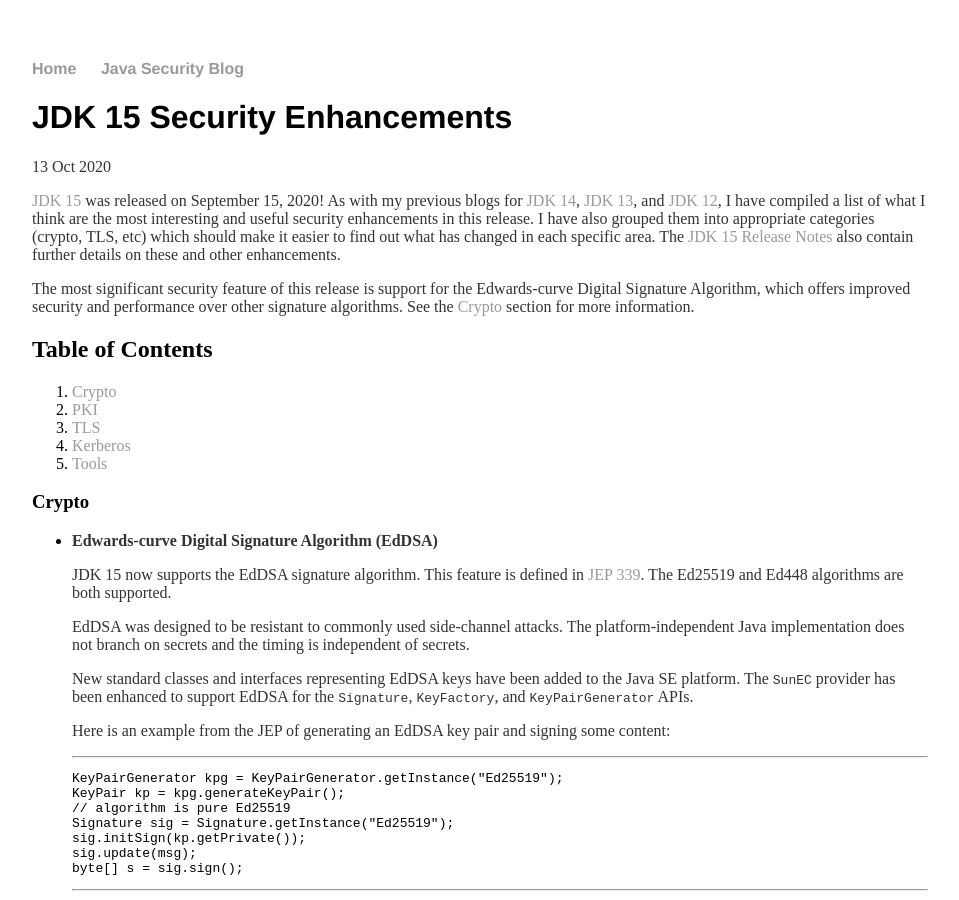
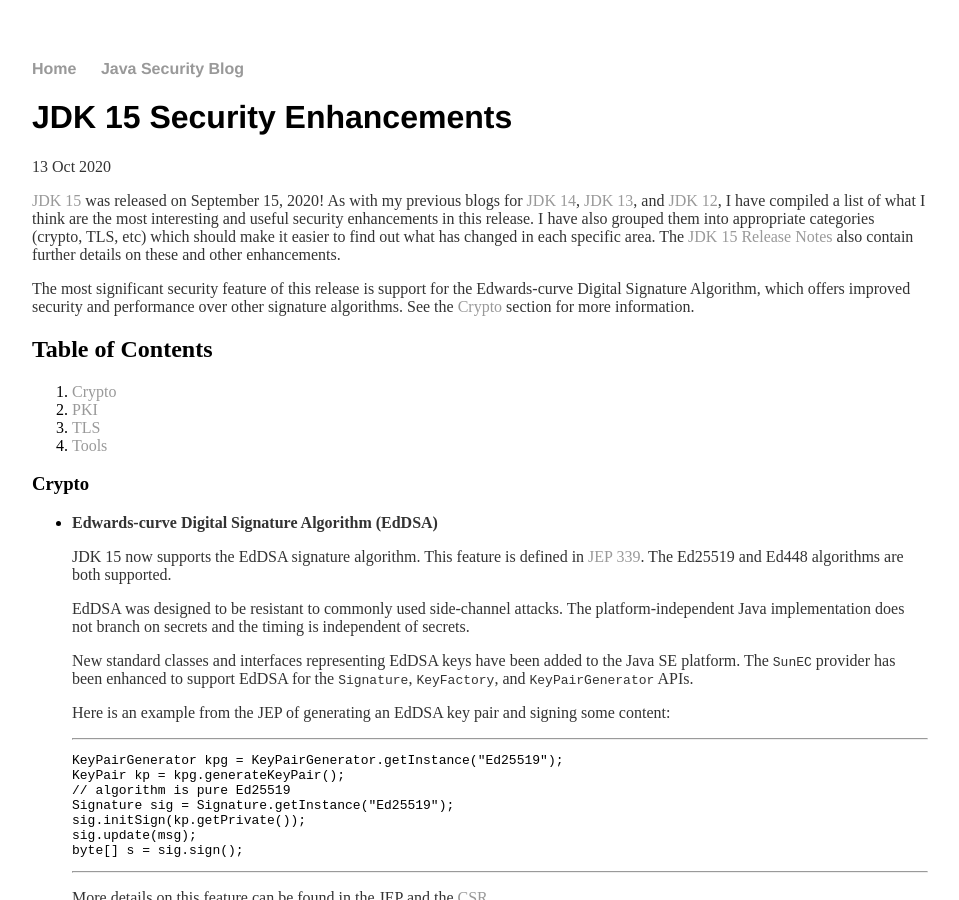
Before and after one commit to seanjmullan/seanjmullan.github.io, a Jekyll site: the page built from _posts/2020-10-13-jdk15.md, in a window 1280 px wide and 900 px high. Shown: the whole window, without its empty margins (160-1119 px from the left). Built offline with Jekyll 4.4.1, drawn with Linux system fonts in a browser that asks for light colours.

Commit message:
Remove Kerberos link.

```diff
--- a/_posts/2020-10-13-jdk15.md
+++ b/_posts/2020-10-13-jdk15.md
@@ -23,8 +23,7 @@
 1. [Crypto](#crypto)
 2. [PKI](#pki)
 3. [TLS](#tls)
-4. [Kerberos](#kerberos)
-5. [Tools](#tools)
+4. [Tools](#tools)
 
 ### Crypto
 
```
